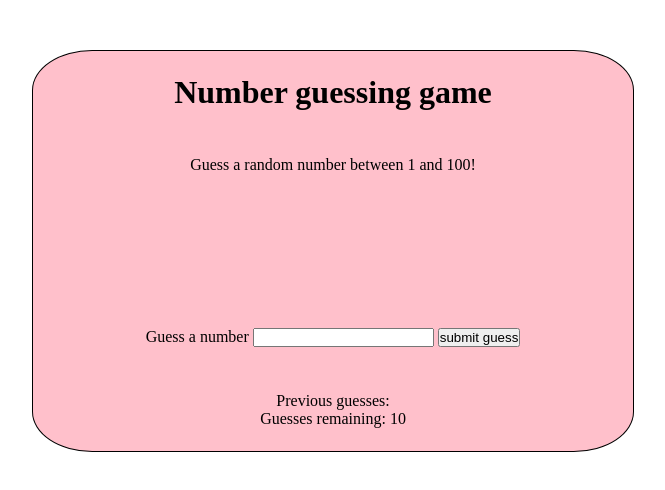
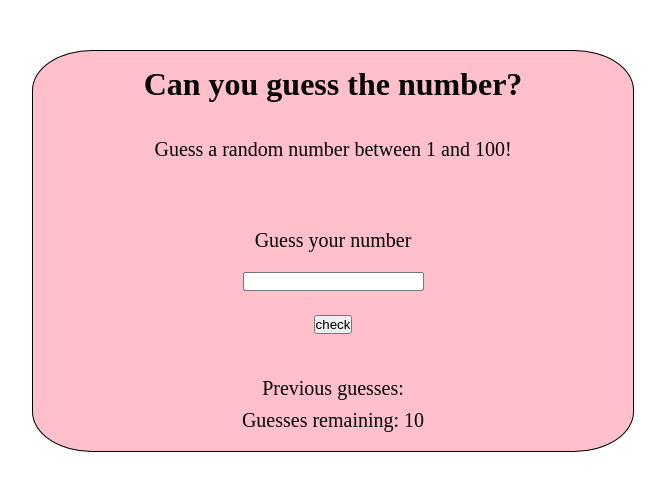
Before and after one commit to Swatijha451/Guess-The-Number, a plain HTML site: page index.html in a window 1280 px wide. Shown: the whole page, without its empty margins (307-972 px from the left). Drawn offline with Linux system fonts and the light colour scheme.

Commit message:
made some changes

```diff
--- a/index.html
+++ b/index.html
@@ -8,14 +8,13 @@
 </head>
 <body>
     <div class="container">
-        <h1>Number guessing game</h1>
+        <h1>Can you guess the number?</h1>
         <p>Guess a random number between 1 and 100!</p>
-        <br>
         <p class="lowOrHigh"></p>
         <form class="form">
-            <label for="guessField" id="guess" class="guessField"> Guess a number</label>
+            <label for="guessField" id="guess" class="guessField"> Guess your number</label>
             <input type="text" id="guessField" class="guessField">
-            <input type="submit" id="submit" value="submit guess" class="guessSuubmit">
+            <input type="submit" id="submit" value="check" class="guessSuubmit">
         </form>
 
         <div class="resultparas">
--- a/style.css
+++ b/style.css
@@ -20,6 +20,26 @@
 
 
 }
+#guessField{
+    display: block;
+    margin: 1rem;
+}
+#guess{
+    line-height: 2rem;
+    font-weight: 500;
+    font-size: 20px;
+}
+#submit{
+
+    margin: 0.5rem;
+}
+p{
+    line-height: 2rem;
+    font-size: 20px;
+}
+
+
+
 /* h1,#msg,.your_guesses,#guess,#previous,#remaining{
     margin:30px;
     display:block;
```
